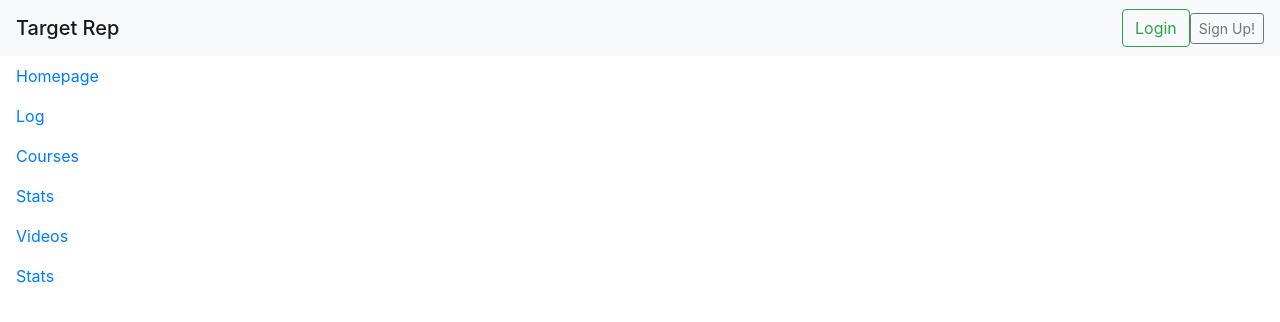
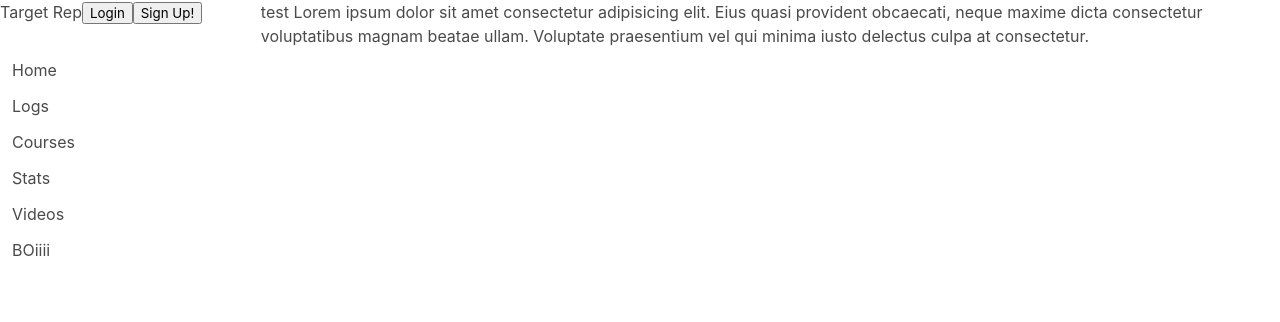
Before and after one commit to Apumpfree/gymDiary, a React (Create React App) app in the folder gymdiary/: page / in a window 1280 px wide. Shown: the top 322 px of the page. Built offline with nearby package versions, Linux system fonts and the light colour scheme.

Commit message:
bulma in dis bishhhh

```diff
--- a/gymdiary/public/index.html
+++ b/gymdiary/public/index.html
@@ -1,37 +1,27 @@
 <!DOCTYPE html>
-<html lang="en">
+<html>
+
 <head>
   <meta charset="utf-8">
-    <link rel="shortcut icon" href="%PUBLIC_URL%/favicon.ico">
-    <meta name="viewport" content="width=device-width, initial-scale=1, shrink-to-fit=no">
-    <meta name="theme-color" content="#000000">
-    <!--
-      manifest.json provides metadata used when your web app is added to the
-      homescreen on Android. See https://developers.google.com/web/fundamentals/web-app-manifest/
-    -->
-    <link rel="manifest" href="%PUBLIC_URL%/manifest.json">
-    <link rel="stylesheet" href="https://stackpath.bootstrapcdn.com/bootstrap/4.1.3/css/bootstrap.min.css" integrity="sha384-MCw98/SFnGE8fJT3GXwEOngsV7Zt27NXFoaoApmYm81iuXoPkFOJwJ8ERdknLPMO" crossorigin="anonymous">
-    <title>React App</title>
+  <meta name="viewport" content="width=device-width, initial-scale=1">
+  <title>Target Rep</title>
+  <link rel="stylesheet" href="https://cdnjs.cloudflare.com/ajax/libs/bulma/0.7.2/css/bulma.min.css">
+  <script defer src="https://use.fontawesome.com/releases/v5.3.1/js/all.js"></script>
 </head>
+
 <body>
   <noscript>
     You need to enable JavaScript to run this app.
   </noscript>
-    <div id="root"></div>
-    <!--
-      This HTML file is a template.
-      If you open it directly in the browser, you will see an empty page.
+  <div class="columns">
+    <div id="root" class="column is-one-fifth"></div>
+    <div class="column">test Lorem ipsum dolor sit amet consectetur adipisicing elit. Eius quasi provident obcaecati, neque maxime dicta consectetur voluptatibus magnam beatae ullam. Voluptate praesentium vel qui minima iusto delectus culpa at consectetur.</div>
+  </div>
 
-      You can add webfonts, meta tags, or analytics to this file.
-      The build step will place the bundled scripts into the <body> tag.
-
-      To begin the development, run `npm start` or `yarn start`.
-      To create a production bundle, use `npm run build` or `yarn build`.
-    -->
 </body>
 
-  <script src="https://code.jquery.com/jquery-3.3.1.slim.min.js" integrity="sha384-q8i/X+965DzO0rT7abK41JStQIAqVgRVzpbzo5smXKp4YfRvH+8abtTE1Pi6jizo" crossorigin="anonymous"></script>
-  <script src="https://cdnjs.cloudflare.com/ajax/libs/popper.js/1.14.3/umd/popper.min.js" integrity="sha384-ZMP7rVo3mIykV+2+9J3UJ46jBk0WLaUAdn689aCwoqbBJiSnjAK/l8WvCWPIPm49" crossorigin="anonymous"></script>
-  <script src="https://stackpath.bootstrapcdn.com/bootstrap/4.1.3/js/bootstrap.min.js" integrity="sha384-ChfqqxuZUCnJSK3+MXmPNIyE6ZbWh2IMqE241rYiqJxyMiZ6OW/JmZQ5stwEULTy" crossorigin="anonymous"></script>
+
+<script src="https://code.jquery.com/jquery-3.3.1.js" integrity="sha256-2Kok7MbOyxpgUVvAk/HJ2jigOSYS2auK4Pfzbm7uH60="
+  crossorigin="anonymous"></script>
 
 </html>
--- a/gymdiary/src/components/Navbar.js
+++ b/gymdiary/src/components/Navbar.js
@@ -2,14 +2,26 @@ import React from "react";
 
 
 const Navbar = () => (
-    <nav class="nav flex-column">
-        <a class="nav-link active" href="#">Homepage</a>
-        <a class="nav-link" href="#">Log</a>
-        <a class="nav-link" href="#">Courses</a>
-        <a class="nav-link" href="#">Stats</a>
-        <a class="nav-link" href="#">Videos</a>
-        <a class="nav-link" href="#">Stats</a>
-    </nav>
+    // <nav class="navbar is-dark" style>
+    //     <a class="nav-link active" href="#">Homepage</a>
+    //     <a class="nav-link" href="#">Log</a>
+    //     <a class="nav-link" href="#">Courses</a>
+    //     <a class="nav-link" href="#">Stats</a>
+    //     <a class="nav-link" href="#">Videos</a>
+    //     <a class="nav-link" href="#">Stats</a>
+    // </nav>
+    <aside class="menu">
+
+        <ul class="menu-list">
+            <li><a>Home</a></li>
+            <li><a>Logs</a></li>
+            <li><a>Courses</a></li>
+            <li><a>Stats</a></li>
+            <li><a>Videos</a></li>
+            <li><a>BOiiii</a></li>
+        </ul>
+
+    </aside>
 
 );
 
```
Also changed, not shown: gymdiary/src/components/Workoutform.js (added, +49 -0 lines). Lines whose indentation alone changed are shown as unchanged.
